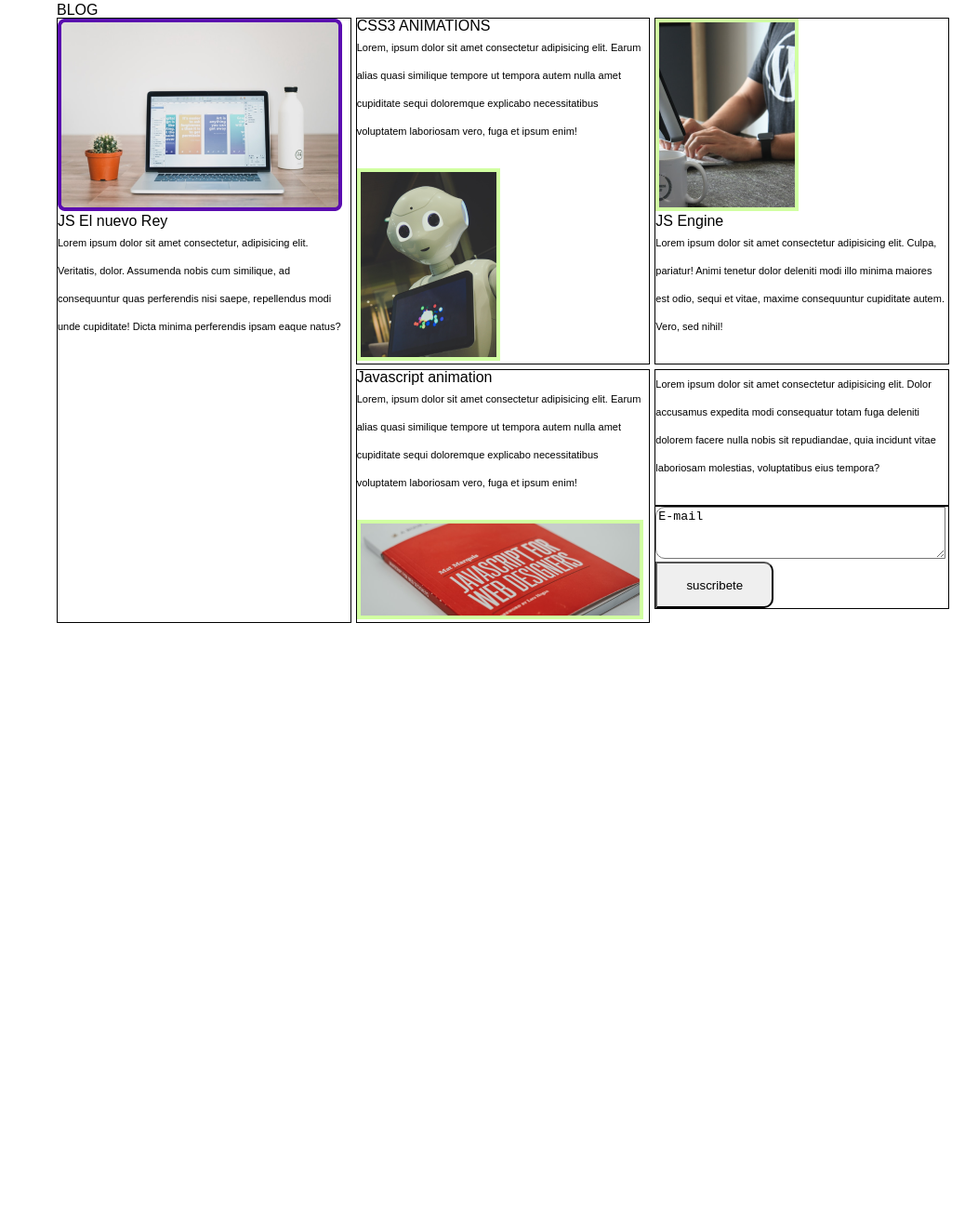
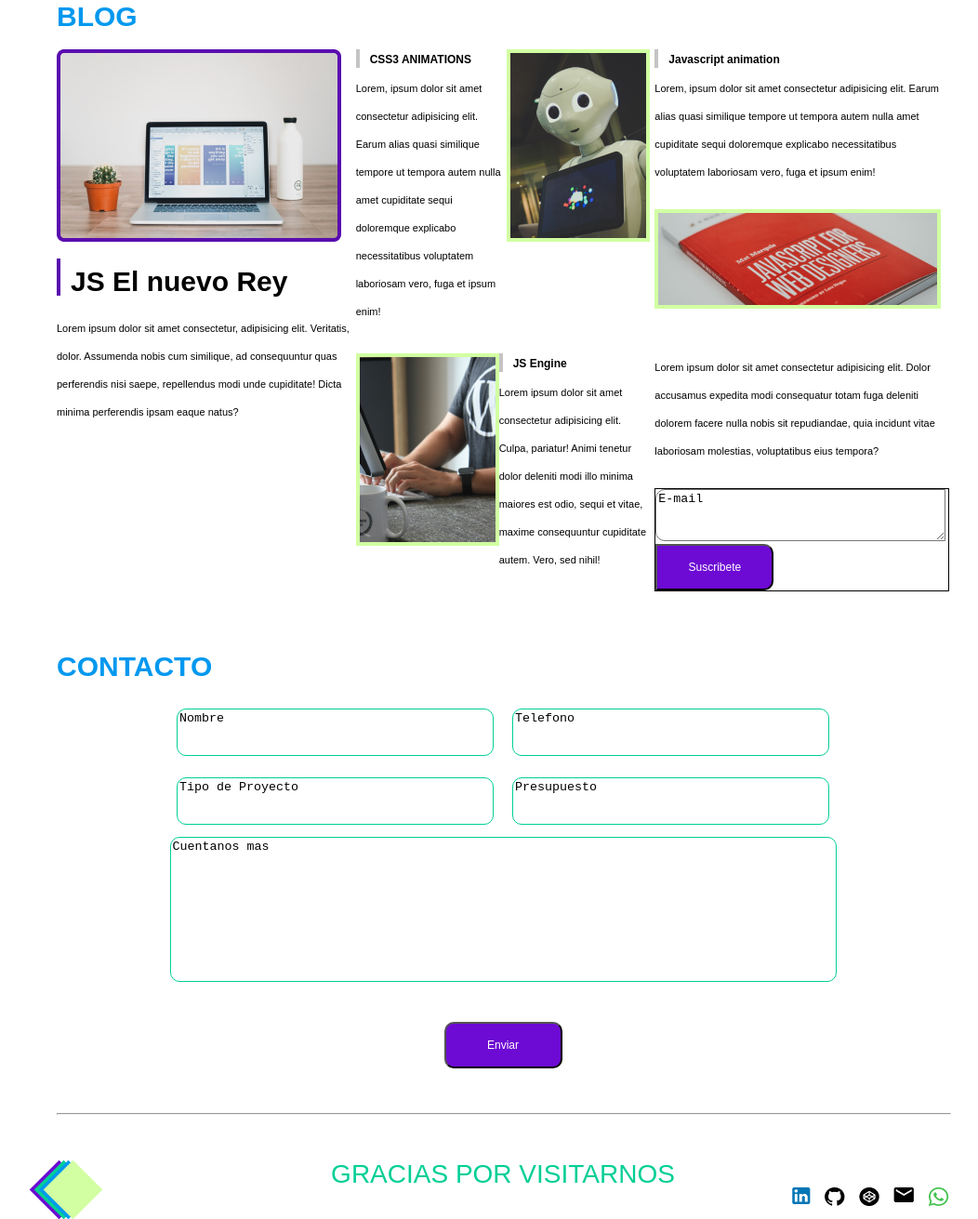
Before and after one commit to ozmarshall/tarea_css_004, a plain HTML site: page index.html in a window 1280 px wide. Shown: the part 2072-3383 px from the top of the page at 93% size, without its empty margins (99-1151 px from the left). Before the commit the page ends 2742 px from the top, so only its background shows below. Drawn offline with Linux system fonts and the light colour scheme.

Commit message:
casi final

```diff
--- a/index.html
+++ b/index.html
@@ -57,7 +57,7 @@
                     <div class="redes_sociales">
                         <nav>
                             <ul>
-                                <li><a href="#"><img src="imagenes/Vector_001.png" alt=""></a></li>
+                                <li><a href="https://www.linkedin.com/in/pedro-ramirez-contreras-953a14127/"><img src="imagenes/Vector_001.png" alt=""></a></li>
                                 <li><a href="#"><img src="imagenes/Vector_002.png" alt=""></a></li>
                                 <li><a href="#"><img src="imagenes/Vector_003.png" alt=""></a></li>
                                 <li><a href="#"><img src="imagenes/Vector_004.png" alt=""></a></li>
@@ -240,16 +240,17 @@
 
 
         <div>
-            <h2>BLOG</h2>
+            <h2 class="titulo_blog">BLOG</h2>
 
             <div class="rejillas">
 
                 <div class="articulo_1">
                     <figure>
-                        <img src="imagenes/blog-1.png" alt="">
+                        <a href="#"><img src="imagenes/blog-1.png" alt=""></a>
                     </figure>
                     <section>
-                        <h2>JS El nuevo Rey</h2>
+                        <div class="rectangulo_lateral_1"></div>
+                        <h2 class="nuevo_rey">JS El nuevo Rey</h2>
                         <p class="p_section">Lorem ipsum dolor sit amet consectetur, adipisicing elit. Veritatis, dolor.
                             Assumenda nobis
                             cum
@@ -261,7 +262,8 @@
 
                 <div class="articulo_2">
                     <section>
-                        <h2>CSS3 ANIMATIONS</h2>
+                        <div class="rectangulo_lateral_2"></div>
+                        <h2 class="css3">CSS3 ANIMATIONS</h2>
                         <P class="p_section">Lorem, ipsum dolor sit amet consectetur adipisicing elit. Earum alias quasi
                             similique tempore
                             ut
@@ -273,22 +275,14 @@
                     </figure>
                 </div>
 
+
+
+
+
                 <div class="articulo_3">
-                    <figure>
-                        <img src="imagenes/blog-3.png" alt="">
-                    </figure>
                     <section>
-                        <h2>JS Engine</h2>
-                        <p class="p_section">Lorem ipsum dolor sit amet consectetur adipisicing elit. Culpa, pariatur!
-                            Animi tenetur dolor
-                            deleniti modi illo minima maiores est odio, sequi et vitae, maxime consequuntur cupiditate
-                            autem. Vero, sed nihil!</p>
-                    </section>
-                </div>
-
-                <div class="articulo_4">
-                    <section>
-                        <h2>Javascript animation</h2>
+                        <div class="rectangulo_lateral_2"></div>
+                        <h2 class="animation">Javascript animation</h2>
                         <P class="p_section">Lorem, ipsum dolor sit amet consectetur adipisicing elit. Earum alias quasi
                             similique tempore
                             ut
@@ -299,6 +293,26 @@
                         <img src="imagenes/blog-4.png" alt="">
                     </figure>
                 </div>
+
+
+
+
+                <div class="articulo_4">
+                    <figure>
+                        <img src="imagenes/blog-3.png" alt="">
+                    </figure>
+                    <section>
+                        <div class="rectangulo_lateral_2"></div>
+                        <h2 class="js_engine">JS Engine</h2>
+                        <p class="p_section">Lorem ipsum dolor sit amet consectetur adipisicing elit. Culpa, pariatur!
+                            Animi tenetur dolor
+                            deleniti modi illo minima maiores est odio, sequi et vitae, maxime consequuntur cupiditate
+                            autem. Vero, sed nihil!</p>
+                    </section>
+                </div>
+
+
+
                 <div>
                     <div class="articulo_5">
                         <article>
@@ -312,26 +326,68 @@
                     </div>
 
                     <div class="buttons">
-                        <textarea class="text_email" name="Email" id="" cols="30" rows="10">E-mail</textarea>
-                        <button class="but_suscribete">suscribete</button>
+                        <textarea class="text_email" name="Email" id="" cols="5" rows="10">E-mail</textarea>
+                        <button class="but_suscribete">Suscribete</button>
                     </div>
                 </div>
             </div>
 
+        </div>
+
+
+        <div>
+            <h2 class="titulo_contacto">CONTACTO</h2>
+            <div class="rejilla_contacto">
+
+                <div>
+                    <textarea class="area_contacto" name="" id="" cols="40" rows="3">Nombre</textarea>
+                </div>
+                <div>
+                    <textarea class="area_contacto" name="" id="" cols="40" rows="3">Telefono</textarea>
+                </div>
+                <div>
+                    <textarea class="area_contacto" name="" id="" cols="40" rows="3">Tipo de Proyecto</textarea>
+                </div>
+                <div>
+                    <textarea class="area_contacto" name="" id="" cols="40" rows="3">Presupuesto</textarea>
+                </div>
+                <div>
+                    <textarea class="area_cuentanos_mas" name="" id="" cols="87" rows="10">Cuentanos mas</textarea>
+                </div>
+            </div>
+            <section class="Contenedor_boton">
+                <button class="boton_contacto">Enviar</button>
+            </section>
+        </div>
 
 
 
+        <hr>
+        <h2 class="visitarnos">GRACIAS POR VISITARNOS</h2>
+        <footer class="contenedor_footer">
+
+            <div class="cuadros_logo">
+                <div class="logo_1"></div>
+                <div class="logo_2"></div>
+                <div class="logo_3"></div>
+                <div class="logo_4"></div>
+            </div>
+
+            <div class="redes_sociales">
+                <nav>
+                    <ul>
+                        <li><a href="#"><img src="imagenes/Vector_001.png" alt=""></a></li>
+                        <li><a href="#"><img src="imagenes/Vector_002.png" alt=""></a></li>
+                        <li><a href="#"><img src="imagenes/Vector_003.png" alt=""></a></li>
+                        <li><a href="#"><img src="imagenes/Vector_004.png" alt=""></a></li>
+                        <li><a href="#"><img src="imagenes/Vector_005.png" alt=""></a></li>
+                    </ul>
+                </nav>
+            </div>
+
+        </footer>
 
 
-
-
-
-
-
-
-
-
-        </div>
 
 
 
--- a/styles.css
+++ b/styles.css
@@ -333,7 +333,6 @@ header li {
     font-size: 18px;
     color: #fff;
 
-
 }
 
 .contenedor_figure:hover > .capa {
@@ -361,9 +360,7 @@ header li {
     justify-content: center;
     flex-wrap: wrap;
 
-
 }
-
 
 
 .servicios_efecto {
@@ -376,18 +373,12 @@ header li {
     margin-bottom: 10px;
     margin-left: 10px;
     margin-right: 10px;
-
-
-
-
 }
 
 .recuadro_servicio {
     position: relative;
     /*overflow oculta todo lo que esta afuera del contenedor con medidas*/
     overflow: hidden;
-
-
 }
 
 .img_services {
@@ -418,27 +409,95 @@ header li {
 }
 
 
+/**/
+.titulo_blog {
+    color: #0098EF;
+    font-size: 30px;
+    font-weight: bold;
+    padding-bottom: 20px;
+}
 
+.nuevo_rey {
+    color: #000;
+    font-size: 30px;
+    font-weight: bold;
+    padding-bottom: 20px;
+    padding-left: 15px;
+    padding-top: 25px;
+}
+.rectangulo_lateral_1 {
+    width: 4px;
+    height: 40px;
+    background:#5A0CB0;
+    display: flex;
+    position: absolute;
+    margin-top: 15px;
+}
 
-/**/
+.css3 {
+    color: #000;
+    font-size: 12px;
+    font-weight: bold;
+    padding-bottom: 10px;
+    padding-left: 15px;
+    padding-top: 5px;
+
+}
+
+.rectangulo_lateral_2 {
+    width: 4px;
+    height: 20px;
+    background:#C4C4C4;
+    display: flex;
+    position: absolute;
+
+}
+.animation {
+    color: #000;
+    font-size: 12px;
+    font-weight: bold;
+    padding-bottom: 10px;
+    padding-left: 15px;
+    padding-top: 5px;
+
+}
+.js_engine {
+    color: #000;
+    font-size: 12px;
+    font-weight: bold;
+    padding-bottom: 10px;
+    padding-left: 15px;
+    padding-top: 5px;
+
+}
+
 .articulo_1 {
-    border: 1px solid #000;
+    /*border: 1px solid #000;*/
+    grid-row: 1/3;
 }
 
 .articulo_2 {
-    border: 1px solid #000;
+    /*border: 1px solid #000;*/
+    display: flex;
 }
 
+
 .articulo_3 {
-    border: 1px solid #000;
+    /*border: 1px solid #000;*/
 }
 
+
+
 .articulo_4 {
-    border: 1px solid #000;
+    /*border: 1px solid #000;*/
+    display: flex;
 }
 
+
+
 .articulo_5 {
-    border: 1px solid #000;
+    /*border: 1px solid #000;*/
+    display: flex;
 }
 
 
@@ -449,41 +508,12 @@ header li {
 .p_section {
     font-size: 11px;
 }
-
-
-
-
-
 .rejillas {
     display: grid;
     grid-template-columns: repeat(3, 1fr);
     gap: 5px;
 
 }
-
-.articulo_1 {
-    grid-row: 1/3;
-}
-
-
-
-
-
-
-
-
-
-
-
-
-
-
-
-
-
-
-
-
 
 .text_email {
     width: 306px;
@@ -492,12 +522,98 @@ header li {
     border-top-left-radius: 10px;
 }
 
-
-
-
 .but_suscribete {
     width: 127px;
     height: 50px;
     border-bottom-right-radius: 10px;
     border-top-right-radius: 10px;
+    background: #6D0AD3;
+    font-size: 12px;
+    color: #fff;
 }
+
+.rejilla_contacto {
+    display: flex;
+    justify-content: center;
+    flex-wrap: wrap;
+
+
+}
+.area_contacto {
+    resize: none;
+    border-radius: 10px;
+    cursor: pointer;
+    border: solid 1px #00CF95;
+    margin-top: 10px;
+    margin-bottom: 10px;
+    margin-left: 10px;
+    margin-right: 10px;
+}
+
+.textarea:hover {
+    border-color: #6D0AD3;
+}
+
+.area_cuentanos_mas {
+    resize: none;
+    border-radius: 10px;
+    cursor: pointer;
+    border: solid 1px #00CF95;
+}
+
+
+.titulo_contacto {
+    color: #0098EF;
+    font-size: 30px;
+    font-weight: bold;
+    padding-bottom: 20px;
+    padding-top: 60px;
+}
+
+.boton_contacto {
+    width: 127px;
+    height: 50px;
+    background: #6D0AD3;
+    font-size: 12px;
+    color: #fff;
+    border-radius: 10px;
+    cursor: pointer;
+
+}
+
+.Contenedor_boton {
+    display: flex;
+    justify-content: center;
+    padding-top: 40px;
+    padding-bottom: 40px;
+
+}
+.button_contacto:hover {
+    border-color: grey;
+
+}
+
+
+hr {
+    width: 100%;
+    background: #00CF95;
+    margin-bottom: 50px;
+}
+
+
+
+.contenedor_footer {
+    display: flex;
+    justify-content: space-between;
+
+}
+
+.visitarnos {
+    color: #00CF95;
+    font-size: 28px;
+
+    display: flex;
+    justify-content: center;
+
+
+}
```
